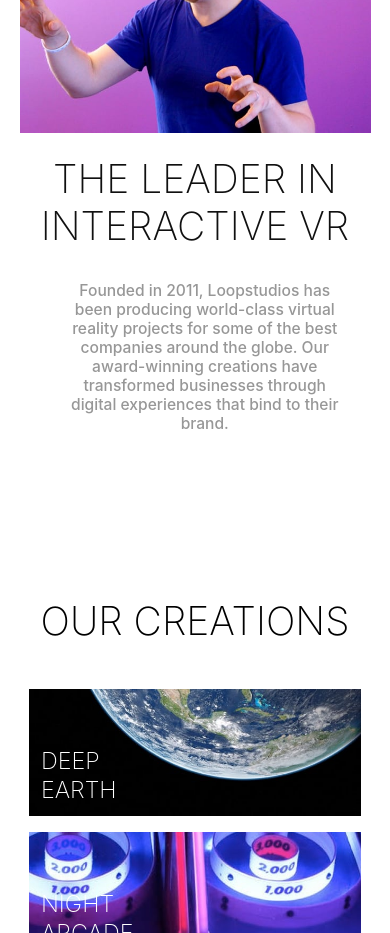
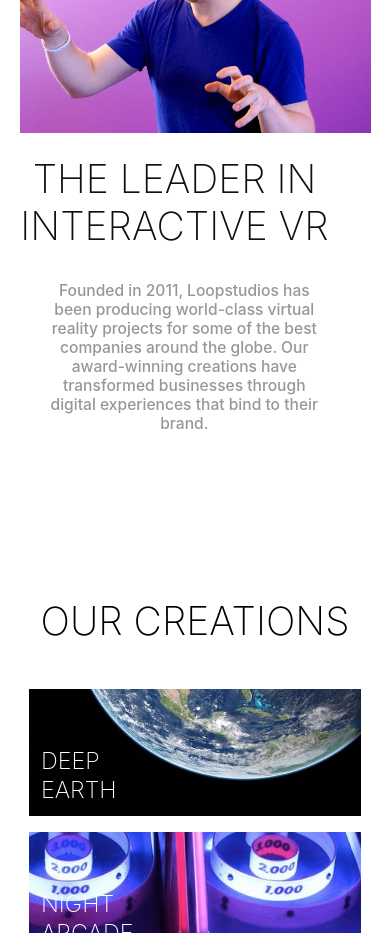
Before and after one commit to PranavPadmanabhan/Loopstudio-landingPage, a React (Create React App) app: page / in a window 390 px wide. Shown: the part 880-1813 px from the top of the page. Built offline with nearby package versions, Linux system fonts and the light colour scheme; the HTML template or start-up script is replaced by a standard one.

Commit message:
mobile-view finished

```diff
--- a/src/App.css
+++ b/src/App.css
@@ -225,6 +225,8 @@
   align-items: flex-start;
   justify-content: center;
   background-color: white;
+  margin-left: -10.5vw;
+
 
 }
 
@@ -238,7 +240,6 @@
   justify-content: center;
   background-color: white;
   transition: 0.4s ease;
-  margin-left: -10.5vw;
 
 }
 
```
